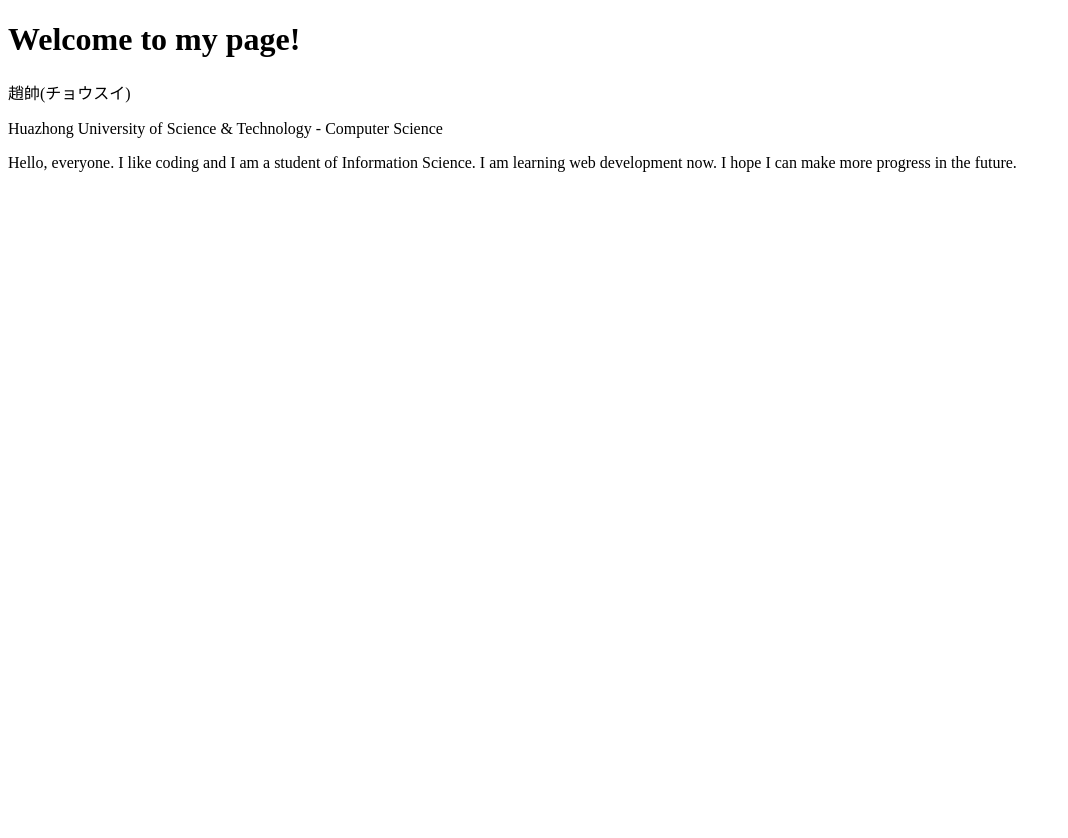
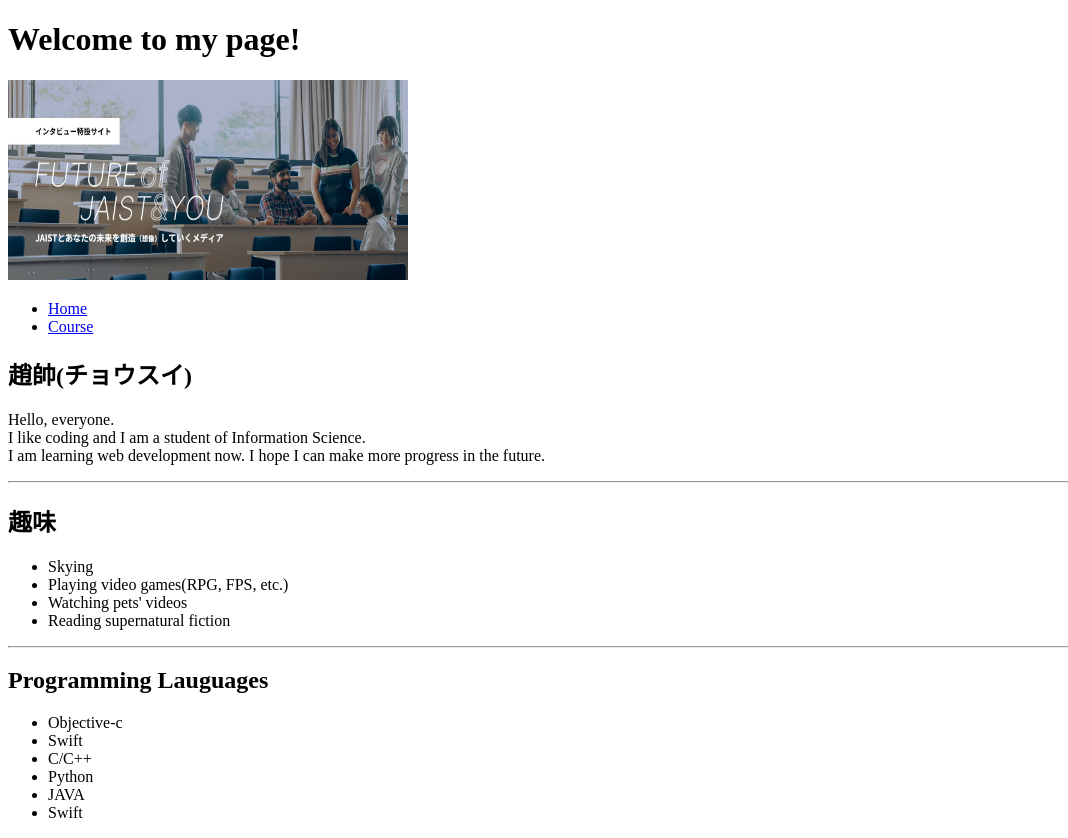
Before and after one commit to Bayonetta/K125, a plain HTML site: page practice2/index.html in a window 1280 px wide. Shown: the whole page, without its empty margins (0-1068 px from the left). Before the commit the page ends 800 px from the top, so only its background shows below. Drawn offline with Linux system fonts and the light colour scheme.

Commit message:
complete hw2

```diff
--- a/practice2/index.html
+++ b/practice2/index.html
@@ -7,11 +7,39 @@
 <body>
         <header>
                 <h1>Welcome to my page!</h1>
+                <img src="../src/jaist.jpg" alt="Avatar" width="400" height="200">
         </header>
+        <nav>
+            <ul>
+                <li><a href="./index.html">Home</a></li>
+                <li><a href="./course.html">Course</a></li>
+            </ul>
+        </nav>
         <main>
-                <p>趙帥(チョウスイ)</p>
-                <p>Huazhong University of Science & Technology - Computer Science</p>
-                <p>Hello, everyone. I like coding and I am a student of Information Science. I am learning web development now. I hope I can make more progress in the future.</p>
+                <h2>趙帥(チョウスイ)</h1>
+                <p>
+                        Hello, everyone. <br>
+                        I like coding and I am a student of Information Science. <br>
+                        I am learning web development now. I hope I can make more progress in the future.<br>
+                </p>
+                <hr>
+                <h2>趣味</h2>
+                <ul>
+                        <li>Skying</li>
+                        <li>Playing video games(RPG, FPS, etc.) </li>
+                        <li>Watching pets' videos </li>
+                        <li>Reading supernatural fiction </li>
+                </ul>
+                <hr>
+                <h2>Programming Lauguages</h2>
+                <ul>
+                        <li>Objective-c</li>
+                        <li>Swift</li>
+                        <li>C/C++</li>
+                        <li>Python </li>
+                        <li>JAVA </li>
+                        <li>Swift</li>
+                </ul>
         </main>
         <footer>
         </footer>
```
Also changed, not shown: practice2/course.html (added, +43 -0 lines), practice2/.html (deleted), src/jaist.jpg (added).
